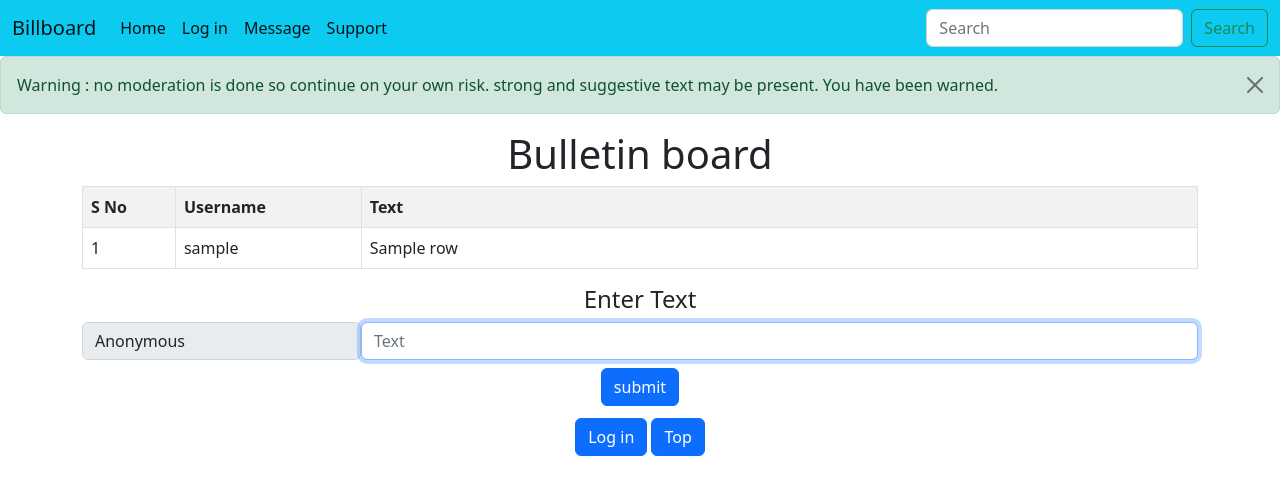
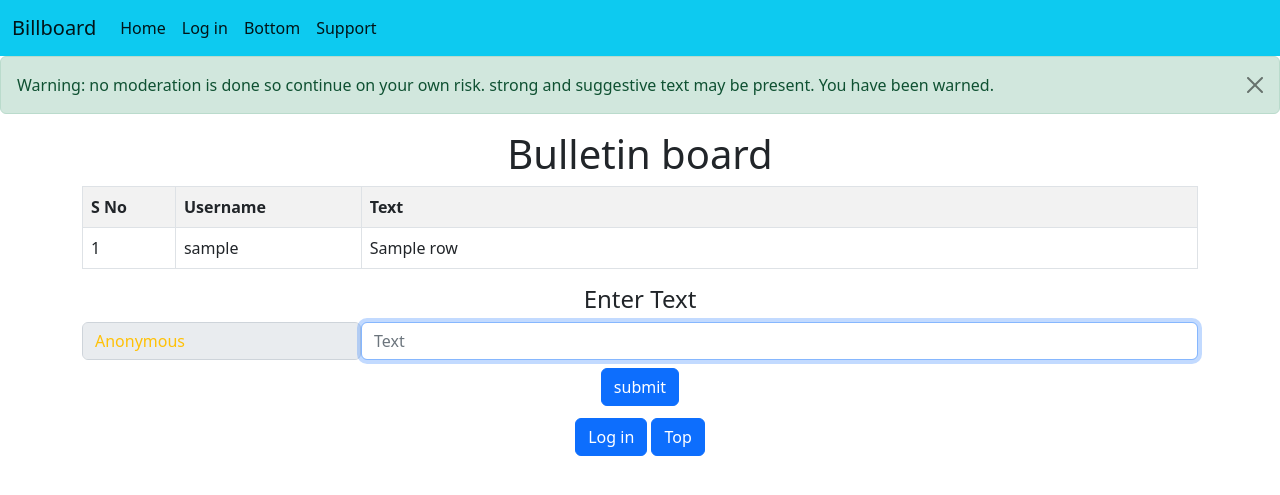
Before and after one commit to mayankjain04/billboard, a Flask app: template templates/index.html in a window 1280 px wide. Shown: the top 495 px of the page. Run offline with Flask 3, Linux system fonts and the light colour scheme; the template is opened without the code that fills it: most values are stand-ins (such as "Sample title", 1, 10 or a date in 2020).

Commit message:
added Top and Bottom functionality

```diff
--- a/app.py
+++ b/app.py
@@ -4,7 +4,7 @@ from helpers import login_required
 import pymysql
 
 app = Flask(__name__)
-"""
+
 # Database connection details
 host = 'Billboard.mysql.pythonanywhere-services.com'
 user = 'Billboard'
@@ -19,7 +19,7 @@ def get_db_connection():
         database=db
     )
     return connection
-"""
+
 
 
 # Configure session to use filesystem (instead of signed cookies)
@@ -120,7 +120,8 @@ def register():
             result = db.fetchone()
             connection.commit()
             session['user_id'] = result['user_id']
-            return redirect('/')
+            session['username'] = username
+            return render_template('login.html', message="registered successfully")
         else:
             return render_template("register.html")
     finally:
--- a/templates/index.html
+++ b/templates/index.html
@@ -8,7 +8,7 @@ IGEC Billboard
       <!-- Alert Container -->
       <div class="alert-container">
         <div class="alert alert-success alert-dismissible fade show" role="alert">
-          Warning <span id="usernameSpan" class="text-danger"></span>: no moderation is done so continue on your own risk. strong and suggestive text may be present. You have been warned.
+          Warning<span id="usernameSpan" class="text-danger"></span>: no moderation is done so continue on your own risk. strong and suggestive text may be present. You have been warned.
           <button type="button" class="btn-close" data-bs-dismiss="alert" aria-label="Close"></button>
         </div>
       </div>
@@ -40,7 +40,7 @@ IGEC Billboard
                 <div class="form-group">
                     <div class="row gx-0">
                         <div class="col-12 col-md-3 col-mb-3">
-                                <input disabled class = "form-control inline" id="username" name="username">
+                                <input disabled class = "text-warning form-control inline" id="username" name="username">
                         </div>
                         <div class="col-12 col-md-9 col-mb-9">
                              <input autocomplete="off" autofocus class="form-control" name="text" id="text" placeholder="Text">
@@ -50,7 +50,7 @@ IGEC Billboard
                 </div>
             </form>
             <a class="my-1 btn btn-primary" href="/login">{{"Log out" if 'user_id' in session else "Log in"}}</a>
-            <a class="my-1 btn btn-primary" href="/error">Top</a>
+            <button class="my-1 btn btn-primary" id="scrollTop">Top</button>
         </div>
     </div>
     <script>
@@ -63,7 +63,12 @@ IGEC Billboard
         var usernameval = '{{session["username"] if "username" in session else "Anonymous"}}'
         document.getElementById("username").value = usernameval;
         document.getElementById("username").placeholder = usernameval;
-        document.getElementById("usernameSpan").innerText = '{{session["username"] if "username" in session else ""}}';
-
+        document.getElementById("usernameSpan").innerText = '{{" " + session["username"] if "username" in session else ""}}';
+        document.getElementById("scrollTop").onclick = function() {
+            window.scrollTo({ top: 0, behavior: "smooth"});
+        };
+        document.getElementById("scrollBottom").onclick = function() {
+            window.scrollTo({top: document.body.scrollHeight, behavior: "smooth"});
+        };
     </script>
 {% endblock %}
--- a/templates/layout.html
+++ b/templates/layout.html
@@ -21,7 +21,10 @@
     <nav class="navbar navbar-expand-lg navbar-light bg-info">
         <div class="container-fluid">
             <a class="navbar-brand" href="#">Billboard</a>
-            <div class="collapse navbar-collapse">
+            <button class="navbar-toggler" type="button" data-bs-toggle="collapse" data-bs-target="#navbarSupportedContent" aria-controls="navbarSupportedContent" aria-expanded="false" aria-label="Toggle navigation">
+                <span class="navbar-toggler-icon"></span>
+            </button>
+            <div class="collapse navbar-collapse" id="navbarSupportedContent">
                 <ul class="navbar-nav me-auto mb-2 mb-lg-0">
                     <li class="nav-item">
                         <a class="nav-link active" href="/">Home</a>
@@ -30,16 +33,18 @@
                         <a class="nav-link active" href="/login">{{"Log out" if 'user_id' in session else "Log in"}}</a>
                     </li>
                     <li class="nav-item">
-                        <a class="nav-link active" href="/error">Message</a>
+                        <a id="scrollBottom" class="nav-link active" href="">Bottom</a>
                     </li>
                     <li class="nav-item">
                         <a class="nav-link active" href="/error">Support</a>
                     </li>
                 </ul>
+                <!--
                 <form class="d-flex">
                     <input class="form-control me-2" type="search" placeholder="Search">
                     <button class="btn btn-outline-success" type="submit">Search</button>
                  </form>
+                -->
             </div>
         </div>
     </nav>
```
Also changed, not shown: templates/error.html (+9 -9 lines), templates/login.html (+7 -2 lines), 1 other file.
